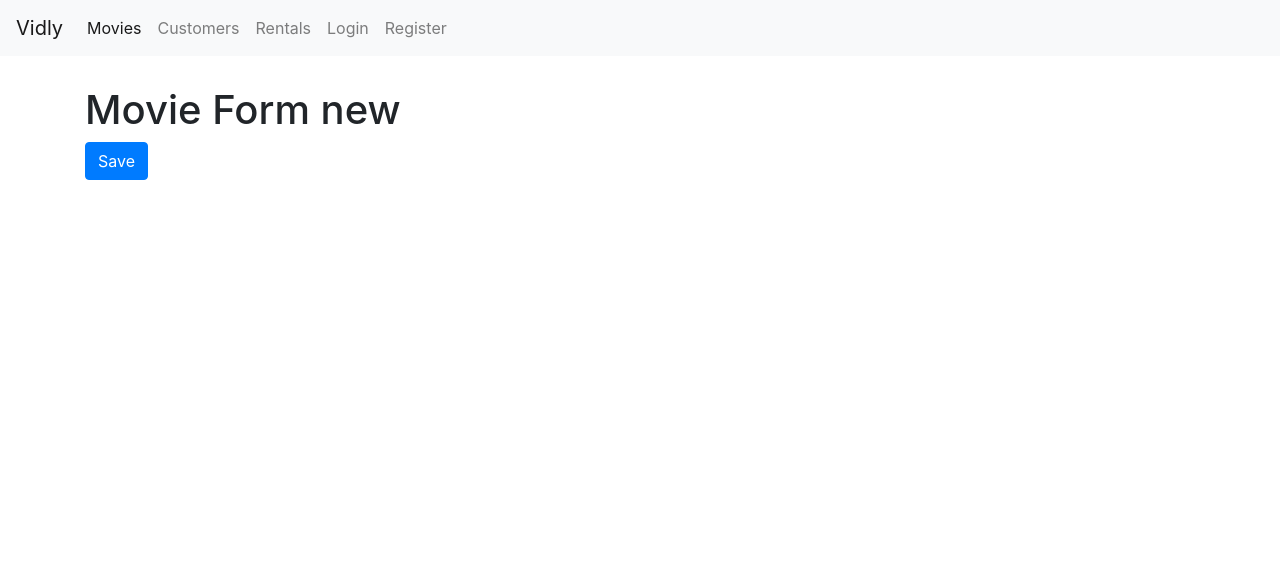
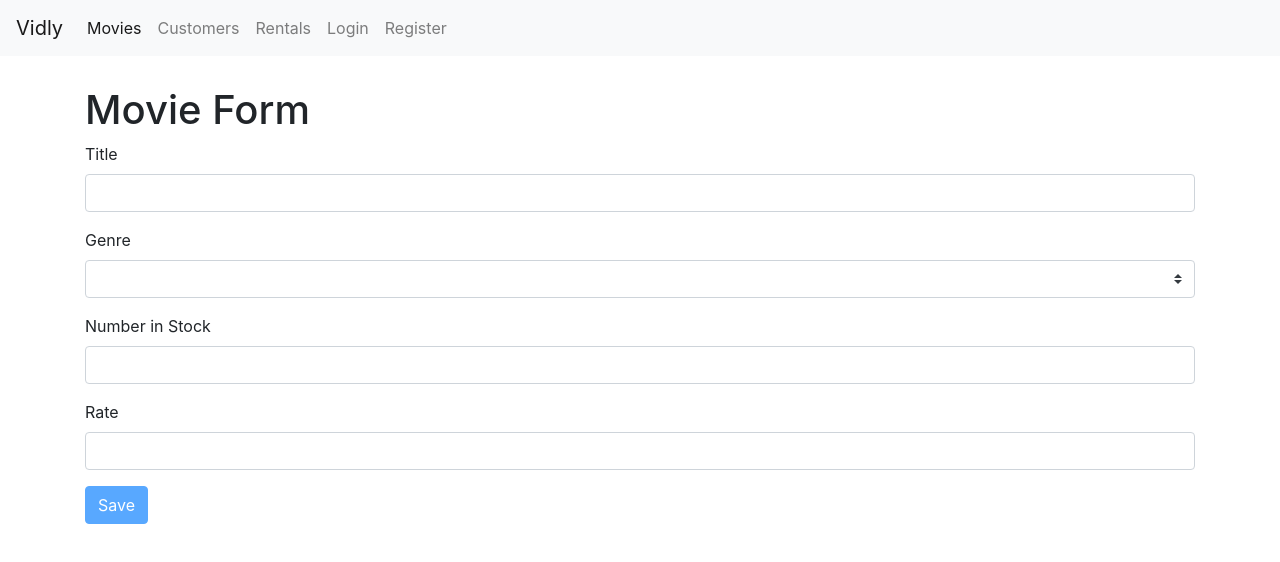
Before and after one commit to Slate245/mastering-react-vidly, a React (Create React App) app: page /movies/new in a window 1280 px wide. Shown: the top 562 px of the page. Built offline with nearby package versions, Linux system fonts and the light colour scheme.

Commit message:
Movie Form (my solution)

```diff
--- a/src/App.js
+++ b/src/App.js
@@ -17,6 +17,7 @@ function App() {
       <main className="container">
         <Switch>
           <Route path="/movies/:_id" component={MovieForm} />
+          <Route path="/movies/new" component={MovieForm} />
           <Route path="/movies" component={Movies} />
           <Route path="/login" component={LoginForm} />
           <Route path="/customers" component={Customers} />
--- a/src/components/movieForm.jsx
+++ b/src/components/movieForm.jsx
@@ -1,6 +1,10 @@
 import React from "react";
+import Form from "./common/form";
+import Joi from "joi-browser";
+import { getGenres } from "../services/fakeGenreService";
+import { getMovie, saveMovie } from "../services/fakeMovieService";
 
-const MovieForm = ({ match, history }) => {
+/* const MovieForm = ({ match, history }) => {
   return (
     <div>
       <h1>Movie Form {match.params._id}</h1>
@@ -12,6 +16,104 @@ const MovieForm = ({ match, history }) => {
       </button>
     </div>
   );
-};
+}; */
+
+class MovieForm extends Form {
+  state = {
+    genres: [],
+    data: {
+      _id: null,
+      title: "",
+      genre: "",
+      numberInStock: "",
+      dailyRentalRate: ""
+    },
+    errors: {}
+  };
+
+  schema = {
+    _id: Joi.optional(),
+    title: Joi.string().required(),
+    genre: Joi.string().required(),
+    numberInStock: Joi.number()
+      .required()
+      .greater(0)
+      .less(100),
+    dailyRentalRate: Joi.number()
+      .required()
+      .greater(0)
+      .less(10)
+  };
+
+  componentDidMount() {
+    const genres = [{ _id: "", name: "" }, ...getGenres()];
+    this.setState({ genres });
+
+    const {
+      match: {
+        params: { _id }
+      },
+      history
+    } = this.props;
+    const movie = getMovie(_id);
+    if (_id !== "new" && !movie) {
+      history.replace("/not-found");
+      return;
+    }
+
+    if (_id !== "new") {
+      const data = {
+        _id: movie._id,
+        title: movie.title,
+        genre: movie.genre.name,
+        numberInStock: movie.numberInStock,
+        dailyRentalRate: movie.dailyRentalRate
+      };
+      this.setState({ data });
+    }
+  }
+
+  doSubmit = () => {
+    const { history } = this.props;
+    //Call the server
+    saveMovie(this.state.data);
+    history.push("/movies");
+  };
+
+  render() {
+    return (
+      <div>
+        <h1>Movie Form</h1>
+        <form onSubmit={this.handleSubmit}>
+          {this.renderInput("title", "Title")}
+          <div className="form-group">
+            <label htmlFor="genre">Genre</label>
+            <select
+              name="genre"
+              id="genre"
+              className="custom-select"
+              value={this.state.data.genre}
+              onChange={this.handleChange}
+            >
+              {this.state.genres.map(genre => (
+                <option value={genre.name} key={genre._id}>
+                  {genre.name}
+                </option>
+              ))}
+            </select>
+            {this.state.errors["genre"] && (
+              <div className="alert alert-danger">
+                {this.state.errors["genre"]}
+              </div>
+            )}
+          </div>
+          {this.renderInput("numberInStock", "Number in Stock", "number")}
+          {this.renderInput("dailyRentalRate", "Rate", "number")}
+          {this.renderButton("Save")}
+        </form>
+      </div>
+    );
+  }
+}
 
 export default MovieForm;
--- a/src/components/movies.jsx
+++ b/src/components/movies.jsx
@@ -1,4 +1,5 @@
 import React, { Component } from "react";
+import { Link } from "react-router-dom";
 import MoviesTable from "./moviesTable";
 import Pagination from "./common/pagination";
 import ListGroup from "./common/listGroup";
@@ -98,6 +99,9 @@ class Movies extends Component {
           />
         </div>
         <div className="col">
+          <Link className="btn btn-primary mb-3" to="/movies/new">
+            New Movie
+          </Link>
           <p>Showing {totalCount} movies in the database.</p>
           <MoviesTable
             movies={movies}
--- a/src/services/fakeMovieService.js
+++ b/src/services/fakeMovieService.js
@@ -78,13 +78,16 @@ export function getMovie(id) {
 
 export function saveMovie(movie) {
   let movieInDb = movies.find(m => m._id === movie._id) || {};
-  movieInDb.name = movie.name;
-  movieInDb.genre = genresAPI.genres.find(g => g._id === movie.genreId);
+
+  movieInDb._id = movie._id;
+  movieInDb.title = movie.title;
+  //movieInDb.genre = genresAPI.genres.find(g => g._id === movie.genreId);
+  movieInDb.genre = genresAPI.genres.find(g => g.name === movie.genre);
   movieInDb.numberInStock = movie.numberInStock;
   movieInDb.dailyRentalRate = movie.dailyRentalRate;
 
   if (!movieInDb._id) {
-    movieInDb._id = Date.now();
+    movieInDb._id = Date.now().toString();
     movies.push(movieInDb);
   }
 
```
